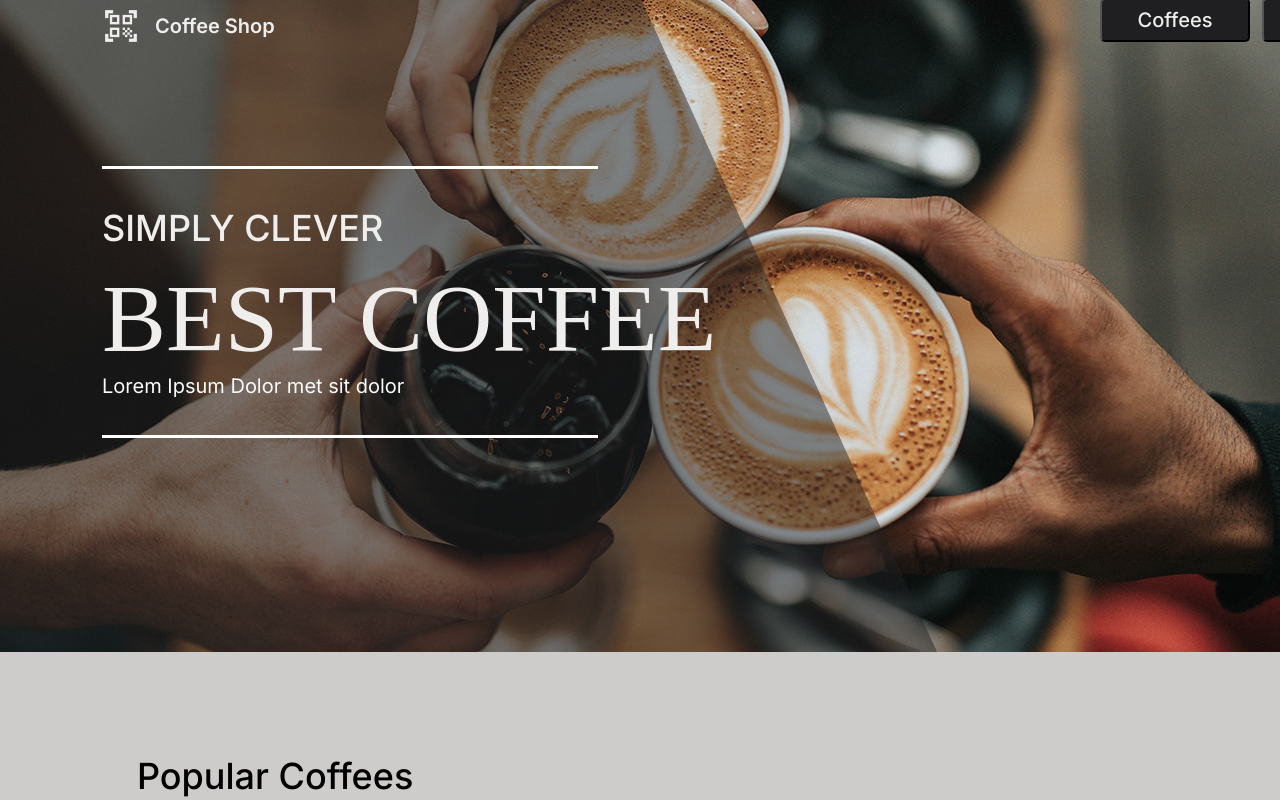
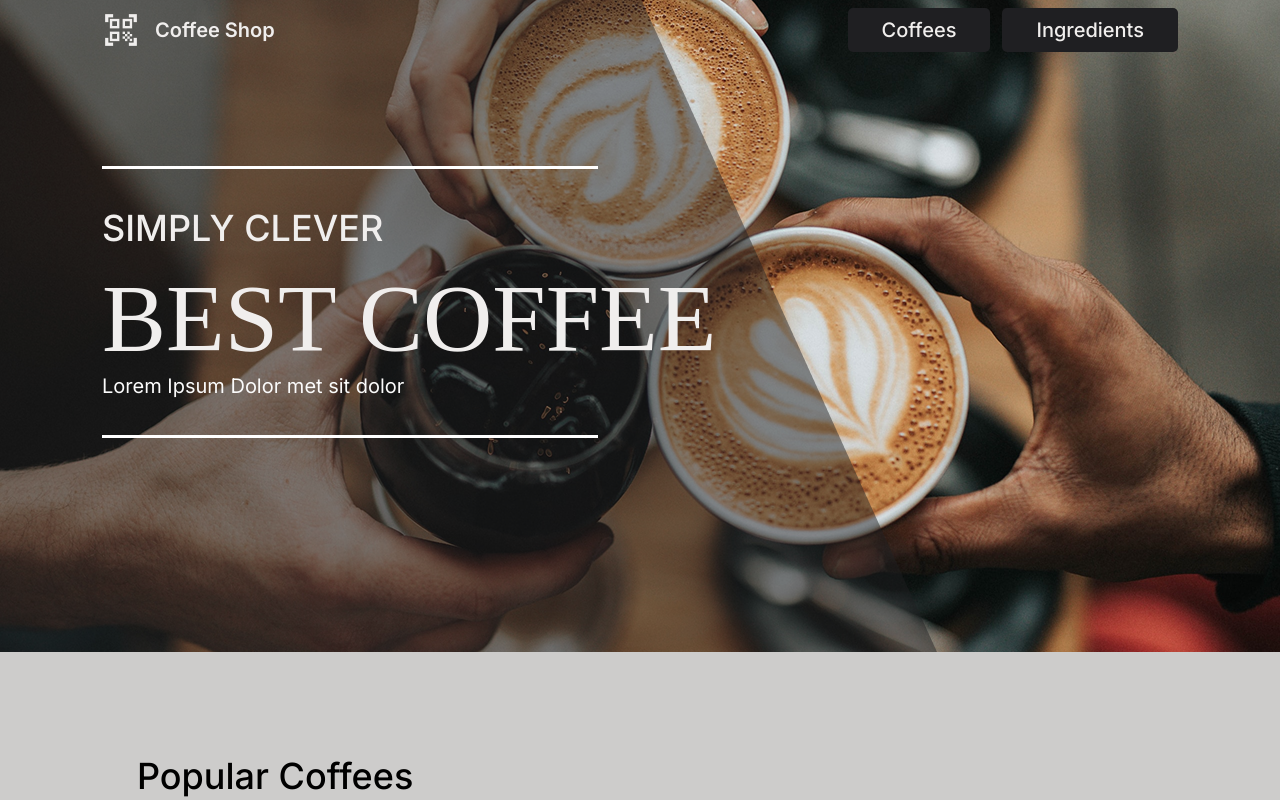
Before and after one commit to NatoBarbakadze/Craft-CoffeShop-Front, a React (Vite) app: page / in a window 1280 px wide. Shown: the top 800 px of the page. Built offline with nearby package versions, Linux system fonts and the light colour scheme; no server answers.

Commit message:
Updated UI

```diff
--- a/src/components/header.jsx
+++ b/src/components/header.jsx
@@ -3,43 +3,36 @@ import logo from '../assets/Fotos/Qr-code-scanner.png';
 import { useNavigate } from 'react-router-dom';
 import useScrollHeader from '../hooks/UseScrollHeader';
 
-const StyledHeader = styled.header `
+const StyledHeader = styled.header`
   display: flex;
-  width: 1440px;
-  height: 60px;
-  margin-top: 0px;
-  margin-left: 0px;
-  z-index: 100;
   justify-content: space-between;
   align-items: center;
+  width: 100%;
+  height: 60px;
   position: fixed;
+  top: 0;
+  z-index: 100;
   background-color: ${({ scrolled }) => (scrolled ? "#1f1f22" : "transparent")};
   padding-right: ${({ scrolled }) => (scrolled ? "200px" : "0px")};
+  transition: 0.3s;
 `;
 
 const LogoContainer = styled.div`
   display: flex;
   align-items: center;
   gap: 15px;
-  width: 202px;
-  margin-top: 11px;
-  margin-left: 102px;
+  padding: 0 102px;
 
   img {
     width: 38px;
     height: 38px;
-    angle: 0 deg;
-    opacity: 1;
     cursor: pointer;
   }
 
   span {
     font-family: Inter;
     font-weight: 600;
-    font-style: Semi Bold;
     font-size: 20px;
-    line-height: 100%;
-    letter-spacing: 14%;
     color: rgba(240, 238, 237, 1);
   }
 `;
@@ -47,40 +40,19 @@ const LogoContainer = styled.div`
 const NavButtons = styled.div`
   display: flex;
   gap: 12px;
-
+  padding: 0 102px;
 `;
 
-const NavButton1 = styled.button`
-  padding: 10px 36px;
+const NavButton = styled.button`
+  padding: 10px 34px;
   border-radius: 5px;
-  angle: 0 deg;
-  opacity: 1;
   background-color: rgba(31, 31, 34, 1);
   color: rgba(240, 238, 237, 1);
   font-family: Inter;
   font-weight: 500;
-  font-style: Medium;
   font-size: 20px;
-  line-height: 100%;
-  letter-spacing: 0%;
   cursor: pointer;
-  }
-`;
-
-const NavButton2 = styled.button`
-  padding: 10px 33px;
-  border-radius: 5px;
-  angle: 0 deg;
-  opacity: 1;
-  background-color: rgba(31, 31, 34, 1);
-  color: rgba(240, 238, 237, 1);
-  font-family: Inter;
-  font-weight: 500;
-  font-style: Medium;
-  font-size: 20px;
-  line-height: 100%;
-  letter-spacing: 0%;
-  cursor: pointer;
+  border: none;
 `;
 
 const Header = () => {
@@ -94,10 +66,11 @@ const Header = () => {
         <span>Coffee Shop</span>
       </LogoContainer>
       <NavButtons>
-        <NavButton1 onClick={() => navigate('/coffees')}>Coffees</NavButton1>
-        <NavButton2 onClick={() => navigate('/ingredients')}>Ingredients</NavButton2>
+        <NavButton onClick={() => navigate('/coffees')}>Coffees</NavButton>
+        <NavButton onClick={() => navigate('/ingredients')}>Ingredients</NavButton>
       </NavButtons>
     </StyledHeader>
   );
 };
+
 export default Header;
```
